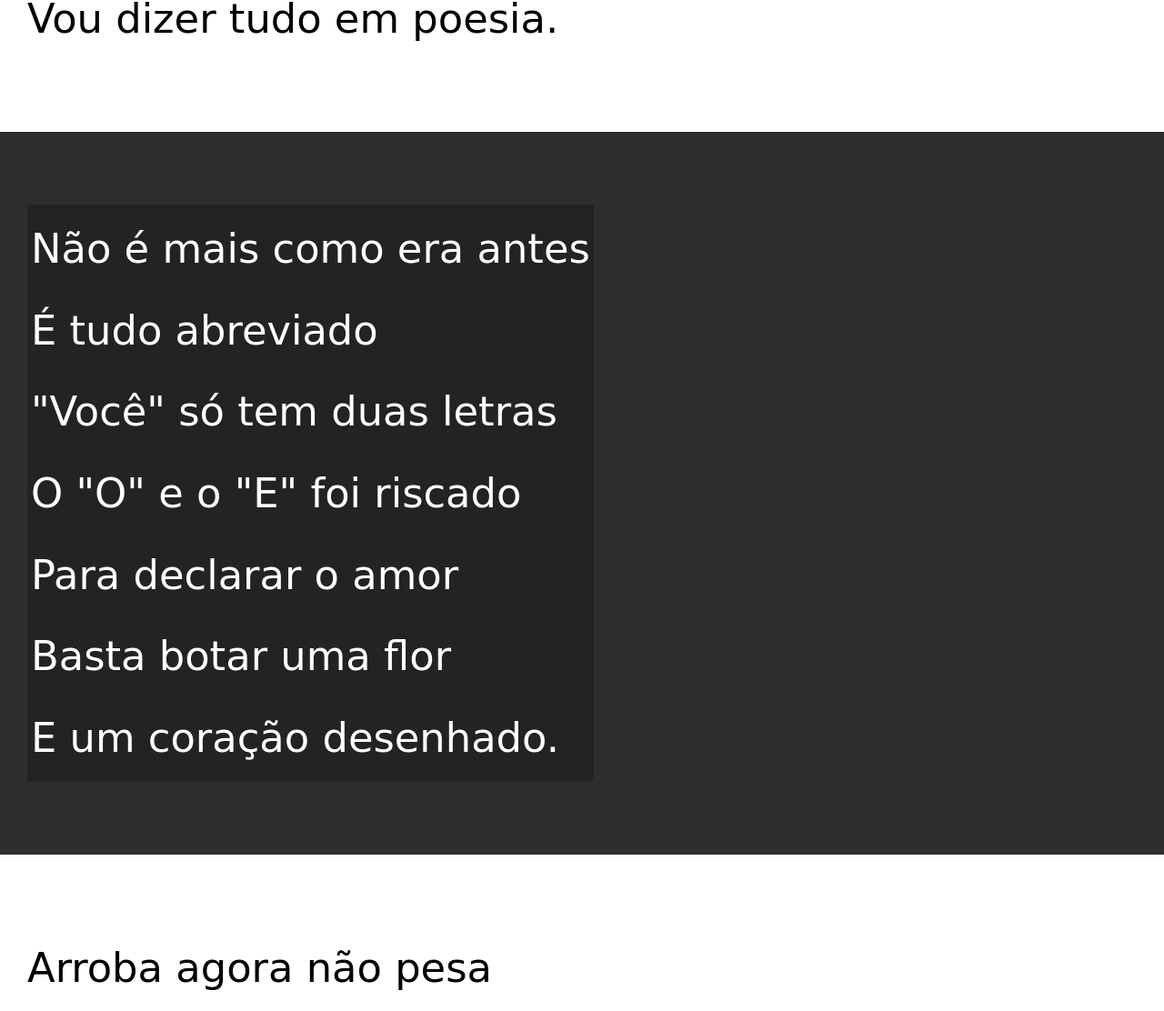
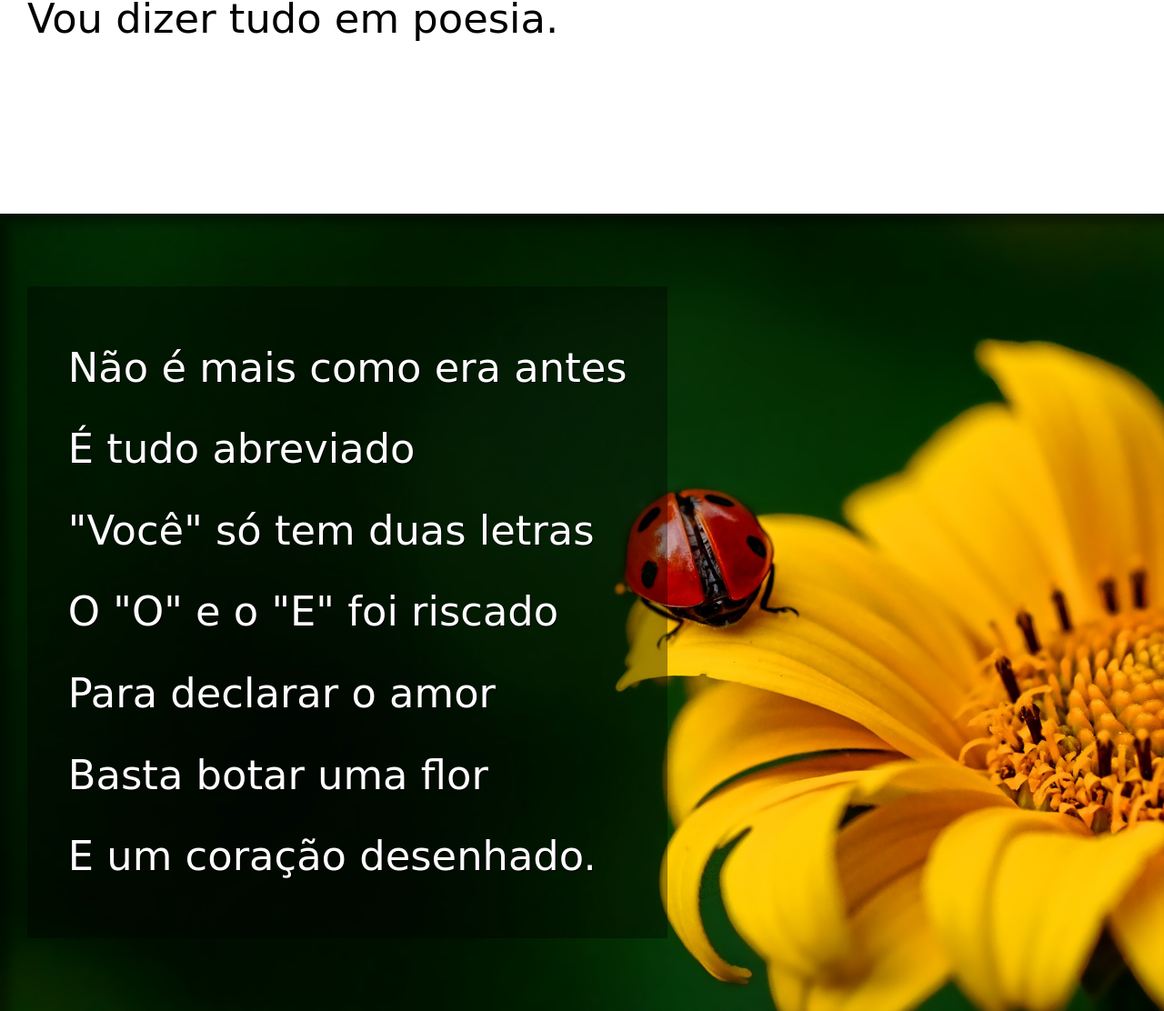
Before and after one commit to ErnestoMajor/projeto-cordel, a plain HTML site: page imagens/index.html in a window 1280 px wide. Shown: the part 821-1933 px from the top of the page at 91% size. Drawn offline with Linux system fonts and the light colour scheme.

Commit message:
atualizei o projeto-cordel

```diff
--- a/imagens/estilo/style.css
+++ b/imagens/estilo/style.css
@@ -30,8 +30,9 @@
  header > h1 {
    font-size: 4vw;
    font-family: var(--font2);
-    padding-top: 50px;
-    font-variant: small-caps;
+   padding-top: 50px;
+   font-variant: small-caps;
+   color: rgba(255, 123, 0, 0.767);
  }
 
  header > p {
@@ -57,10 +58,15 @@
     font-size: 3.5vw;
  }
 
+ section > p {
+   padding-bottom: 2em;
+ }
+
  section.imagem > p {
-    background-color: rgba(0, 0, 0, 0.247);
-    padding: 4px;
+    background-color: rgba(0, 0, 0, 0.37);
+    padding: 1em;
     display: inline-block;
+    text-shadow: 1px 1px 0px black;
  }
 
  section.normal {
@@ -71,7 +77,20 @@
  section.imagem {
     background-color: rgb(46, 46, 46);
     color: white;
+    box-shadow: inset 10px 10px 12px 0px rgba(0, 0, 0, 0.452);
+    background-attachment: fixed;
+    background-size: cover;
  }
+
+ section#img01 {
+   background-image: url(../background001.jpg);
+   background-position: center center;
+ }
+
+section#img02 {
+   background-image: url(../background002.jpg);
+   background-position: center center;
+}
 
  footer {
     background-color: black;
--- a/imagens/index.html
+++ b/imagens/index.html
@@ -25,7 +25,7 @@
     </section>
 
 
-    <section class="imagem">
+    <section class="imagem" id="img01">
         <p>
             Não é mais como era antes <br>
             É tudo abreviado <br>
@@ -61,7 +61,7 @@
     </section>
 
 
-    <section class="imagem">
+    <section class="imagem" id="img02">
         <p>
             Tenho saudade das cartas <br>
             Escritas com a própria mão <br>
```
